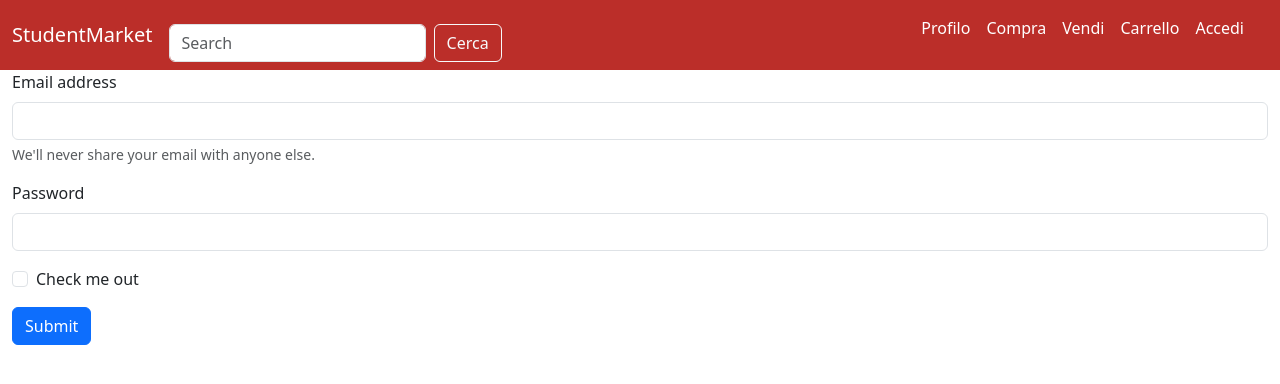
After one commit to TabakuEraldo/Progetto-Tecnologie-Web-AA-24-25, a PHP site: page /html/login.html in a window 1280 px wide. The commit adds this page. Shown: the top 384 px of the page. Run offline with PHP 8.4, Linux system fonts and the light colour scheme.

Commit message:
iniziato a lavorare ai form di login e registrazione

```diff
--- a/css/style.css
+++ b/css/style.css
@@ -6,10 +6,9 @@
         backdrop-filter: blur(10px);
 }
 
-.navbar-custom .toggler-myicon{
-    color: white;
+.navbar-custom a:hover{
+    text-decoration: underline;
 }
-
 
 .navbar-custom{
     background-color: #BB2E29;
@@ -17,8 +16,17 @@
 
 
 .navbar-custom .navbar-brand,
-.navbar-custom .navbar-text {
+.navbar-custom .navbar-text{
 
     color: white;
 
 }
+
+.navbar-custom .nav-link{
+    color:white;
+
+}
+.category img {
+    max-width: 100px;
+    margin-bottom: 10px;
+}
--- a/html/cart.html
+++ b/html/cart.html
@@ -31,8 +31,6 @@
               </form>
               <ul class="navbar-nav justify-content-end flex-grow-1 pe-3">
                 <li class="nav-item">
-                  <a class="nav-link active" aria-current="page" href="index.html" style="color:white">Home</a>
-                </li>
                 <li class="nav-item">
                   <a class="nav-link" href="profile.html" style="color:white">Profilo</a>
                 </li>
@@ -45,6 +43,9 @@
                 <li class="nav-item">
                   <a class="nav-link" href="cart.html" style="color:white">Carrello</a>
                 </li>
+                <li class="nav-item">
+                    <a class="nav-link" href="login.html" style="color:white">Accedi</a>
+                  </li>
               </ul>
             </div>
           </div>
--- /dev/null
+++ b/html/login.html
@@ -0,0 +1,92 @@
+<!doctype html>
+<html lang="it">
+  <head>
+    <meta charset="utf-8">
+    <meta name="viewport" content="width=device-width, initial-scale=1">
+    <title>StudentMarket</title>
+    <link href="https://cdn.jsdelivr.net/npm/bootstrap@5.3.3/dist/css/bootstrap.min.css" rel="stylesheet" integrity="sha384-QWTKZyjpPEjISv5WaRU9OFeRpok6YctnYmDr5pNlyT2bRjXh0JMhjY6hW+ALEwIH" crossorigin="anonymous">
+    <link rel="stylesheet" href="../css/style.css"/>
+    </style>
+  </head>
+  <body>
+    <nav class="navbar navbar-custom navbar-expand-lg">
+        <div class="container-fluid">
+          <!-- navbar -->
+          <a class="navbar-brand" href="index.html">StudentMarket</a>
+
+          <!-- sidebar -->
+          <button class="navbar-toggler border-0" type="<!doctype html>
+            <html lang="it">
+              <head>
+                <meta charset="utf-8">
+                <meta name="viewport" content="width=device-width, initial-scale=1">
+                <title>StudentMarket</title>
+                <link href="https://cdn.jsdelivr.net/npm/bootstrap@5.3.3/dist/css/bootstrap.min.css" rel="stylesheet" integrity="sha384-QWTKZyjpPEjISv5WaRU9OFeRpok6YctnYmDr5pNlyT2bRjXh0JMhjY6hW+ALEwIH" crossorigin="anonymous">
+                <link rel="stylesheet" href="../css/style.css"/>
+                </style>
+              </head>
+              <body>
+                <nav class="navbar navbar-custom navbar-expand-lg">
+                    <div class="container-fluid">
+                      <!-- navbar -->
+                      <a class="navbar-brand" href="index.html">StudentMarket</a>
+
+                      <!-- sidebar -->
+                      <button class="navbar-toggler border-0" type="button" data-bs-toggle="offcanvas" data-bs-target="#offcanvasNavbar" aria-controls="offcanvasNavbar" aria-label="Toggle navigation">
+                        <span class="navbar-toggler-icon" style="color: white;"></span>
+                      </button>
+                      <div class="offcanvas offcanvas-end" tabindex="-1" id="offcanvasNavbar" aria-labelledby="offcanvasNavbarLabel">
+                        <div class="offcanvas-header text-black border-bottom">
+                          <h5 style="color:white">StudentMarket</h5>
+                          <button type="button" class="btn-close btn-close-white" data-bs-dismiss="offcanvas" aria-label="Close"></button>
+                        </div>
+
+                        <div class="offcanvas-body">
+                          <form class="d-flex mt-3" role="search">
+                            <input class="form-control me-2" type="search" placeholder="Search" aria-label="Search">
+                            <button class="btn btn-outline-light" type="submit">Cerca</button>
+                          </form>
+                          <ul class="navbar-nav justify-content-end flex-grow-1 pe-3">
+                            <li class="nav-item">
+                            <li class="nav-item">
+                              <a class="nav-link" href="profile.html" style="color:white">Profilo</a>
+                            </li>
+                            <li class="nav-item">
+                              <a class="nav-link" href="shop.html" style="color:white">Compra</a>
+                            </li>
+                            <li class="nav-item">
+                              <a class="nav-link" href="sell.html" style="color:white">Vendi</a>
+                            </li>
+                            <li class="nav-item">
+                              <a class="nav-link" href="cart.html" style="color:white">Carrello</a>
+                            </li>
+                            <li class="nav-item">
+                                <a class="nav-link" href="login.html" style="color:white">Accedi</a>
+                            </li>
+                          </ul>
+                        </div>
+                      </div>
+                    </div>
+                  </nav>
+            <div class="container-fluid">
+                  <form>
+                    <div class="mb-3">
+                      <label for="exampleInputEmail1" class="form-label">Email address</label>
+                      <input type="email" class="form-control" id="exampleInputEmail1" aria-describedby="emailHelp">
+                      <div id="emailHelp" class="form-text">We'll never share your email with anyone else.</div>
+                    </div>
+                    <div class="mb-3">
+                      <label for="exampleInputPassword1" class="form-label">Password</label>
+                      <input type="password" class="form-control" id="exampleInputPassword1">
+                    </div>
+                    <div class="mb-3 form-check">
+                      <input type="checkbox" class="form-check-input" id="exampleCheck1">
+                      <label class="form-check-label" for="exampleCheck1">Check me out</label>
+                    </div>
+                    <button type="submit" class="btn btn-primary">Submit</button>
+                  </form>
+            </div>
+
+                <script src="https://cdn.jsdelivr.net/npm/bootstrap@5.3.3/dist/js/bootstrap.bundle.min.js" integrity="sha384-YvpcrYf0tY3lHB60NNkmXc5s9fDVZLESaAA55NDzOxhy9GkcIdslK1eN7N6jIeHz" crossorigin="anonymous"></script>
+              </body>
+            </html>
--- a/html/profile.html
+++ b/html/profile.html
@@ -31,8 +31,6 @@
               </form>
               <ul class="navbar-nav justify-content-end flex-grow-1 pe-3">
                 <li class="nav-item">
-                  <a class="nav-link active" aria-current="page" href="index.html" style="color:white">Home</a>
-                </li>
                 <li class="nav-item">
                   <a class="nav-link" href="profile.html" style="color:white">Profilo</a>
                 </li>
@@ -45,6 +43,9 @@
                 <li class="nav-item">
                   <a class="nav-link" href="cart.html" style="color:white">Carrello</a>
                 </li>
+                <li class="nav-item">
+                    <a class="nav-link" href="login.html" style="color:white">Accedi</a>
+                  </li>
               </ul>
             </div>
           </div>
--- a/html/register.html
+++ b/html/register.html
@@ -31,8 +31,6 @@
               </form>
               <ul class="navbar-nav justify-content-end flex-grow-1 pe-3">
                 <li class="nav-item">
-                  <a class="nav-link active" aria-current="page" href="index.html" style="color:white">Home</a>
-                </li>
                 <li class="nav-item">
                   <a class="nav-link" href="profile.html" style="color:white">Profilo</a>
                 </li>
@@ -45,6 +43,9 @@
                 <li class="nav-item">
                   <a class="nav-link" href="cart.html" style="color:white">Carrello</a>
                 </li>
+                <li class="nav-item">
+                    <a class="nav-link" href="login.html" style="color:white">Accedi</a>
+                  </li>
               </ul>
             </div>
           </div>
--- a/html/sell.html
+++ b/html/sell.html
@@ -31,8 +31,6 @@
               </form>
               <ul class="navbar-nav justify-content-end flex-grow-1 pe-3">
                 <li class="nav-item">
-                  <a class="nav-link active" aria-current="page" href="index.html" style="color:white">Home</a>
-                </li>
                 <li class="nav-item">
                   <a class="nav-link" href="profile.html" style="color:white">Profilo</a>
                 </li>
@@ -45,6 +43,9 @@
                 <li class="nav-item">
                   <a class="nav-link" href="cart.html" style="color:white">Carrello</a>
                 </li>
+                <li class="nav-item">
+                    <a class="nav-link" href="login.html" style="color:white">Accedi</a>
+                  </li>
               </ul>
             </div>
           </div>
--- a/html/shop.html
+++ b/html/shop.html
@@ -31,8 +31,6 @@
               </form>
               <ul class="navbar-nav justify-content-end flex-grow-1 pe-3">
                 <li class="nav-item">
-                  <a class="nav-link active" aria-current="page" href="index.html" style="color:white">Home</a>
-                </li>
                 <li class="nav-item">
                   <a class="nav-link" href="profile.html" style="color:white">Profilo</a>
                 </li>
@@ -45,6 +43,9 @@
                 <li class="nav-item">
                   <a class="nav-link" href="cart.html" style="color:white">Carrello</a>
                 </li>
+                <li class="nav-item">
+                    <a class="nav-link" href="login.html" style="color:white">Accedi</a>
+                  </li>
               </ul>
             </div>
           </div>
```
Also changed, not shown: html/index.html (+8 -7 lines).
